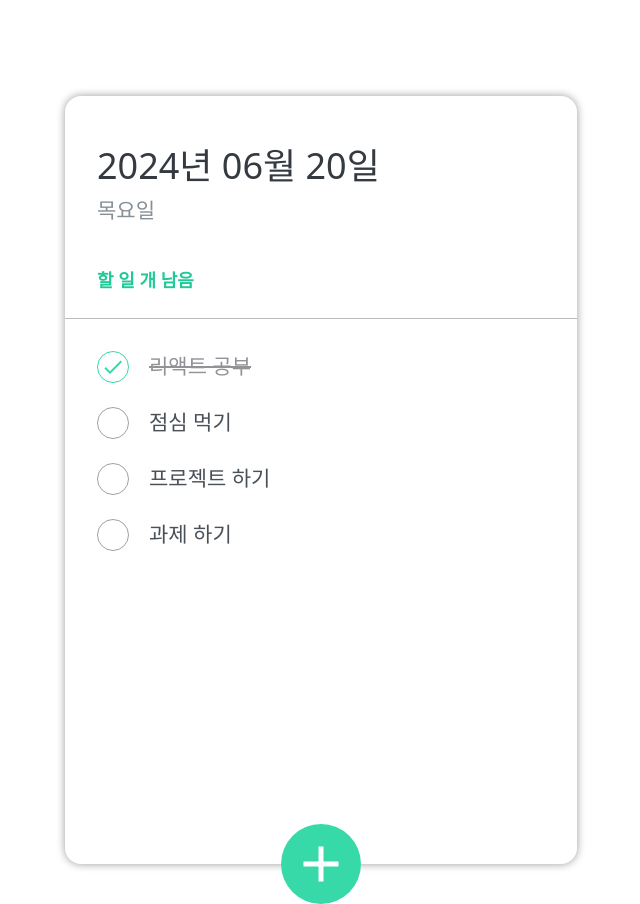
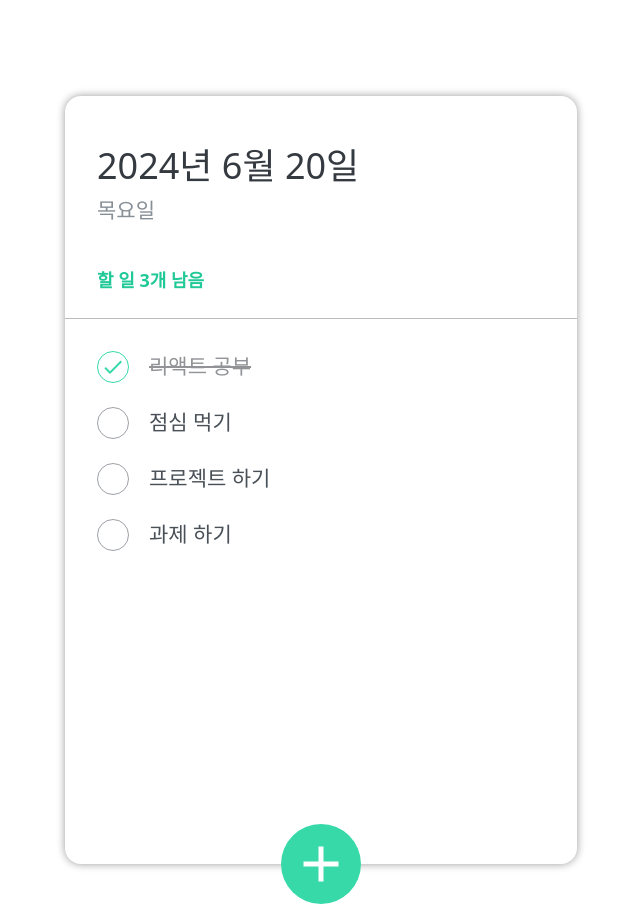
Before and after one commit to SoobihnKim/react-study202406, a React (Create React App) app: page / in a window 1280 px wide. Shown: the whole page, without its empty margins (319-959 px from the left). Built offline with nearby package versions, Linux system fonts and the light colour scheme.

Commit message:
# todo 남은 할 일 개수, 날짜 처리

```diff
--- a/src/components/Todo/TodoHeader.js
+++ b/src/components/Todo/TodoHeader.js
@@ -1,34 +1,40 @@
 import React from 'react';
 import './scss/TodoHeader.scss';
 
-const TodoHeader = () => {
+const TodoHeader = ({count}) => {
+    // 날짜
+    const today = new Date();
 
-    // 오늘 날짜 가져오는 함수
-    const getTodayDate = () => {
-        const today = new Date();
-        const year = today.getFullYear();
-        const month = String(today.getMonth() + 1).padStart(2, '0'); // 월은 0부터 시작하므로 1을 더해줌
-        const day = String(today.getDate()).padStart(2, '0');
-        return `${year}년 ${month}월 ${day}일`;
-    }
+    const dateString = today.toLocaleDateString('ko-KR', {
+        year: 'numeric',
+        month: 'long',
+        day: 'numeric'
+    });
 
-    // 요일 가져오는 함수
-    const getDayName = () => {
-        const today = new Date();
-        const days = ['일요일', '월요일', '화요일', '수요일', '목요일', '금요일', '토요일'];
-        return days[today.getDay()];
-    };
-
-    // 남은 할 일 수 계산
-
+    const dayName = today.toLocaleDateString('ko-KR', { weekday: 'long' });
 
     return (
         <header>
-            <h1>{getTodayDate()}</h1>
-            <div className='day'>{getDayName()}</div>
-            <div className='tasks-left'>할 일 {}개 남음</div>
+            <h1>{dateString}</h1>
+            <div className='day'>{dayName}</div>
+            <div className='tasks-left'>할 일 {count}개 남음</div>
         </header>
     );
 };
 
 export default TodoHeader;
+    // // 오늘 날짜 가져오는 함수
+    // const getTodayDate = () => {
+    //     const today = new Date();
+    //     const year = today.getFullYear();
+    //     const month = String(today.getMonth() + 1).padStart(2, '0'); // 월은 0부터 시작하므로 1을 더해줌
+    //     const day = String(today.getDate()).padStart(2, '0');
+    //     return `${year}년 ${month}월 ${day}일`;
+    // }
+    //
+    // // 요일 가져오는 함수
+    // const getDayName = () => {
+    //     const today = new Date();
+    //     const days = ['일요일', '월요일', '화요일', '수요일', '목요일', '금요일', '토요일'];
+    //     return days[today.getDay()];
+    // };
--- a/src/components/Todo/TodoItem.js
+++ b/src/components/Todo/TodoItem.js
@@ -10,7 +10,6 @@
     // 삭제 클릭 이벤트
     const removeHandler = e => {
         onRemove(id);
-
     };
 
     // 상향식으로 id 올려줌
--- a/src/components/Todo/TodoTemplate.js
+++ b/src/components/Todo/TodoTemplate.js
@@ -54,9 +54,12 @@
         //         todo.id === id ? {...todo, done: !todo.done} : todo));
     };
 
+    // 남은 할 일 개수 세기
+    const countRestTodo = todoList.filter(todo => !todo.done).length;
+
     return (
         <div className='TodoTemplate'>
-            <TodoHeader />
+            <TodoHeader count={countRestTodo} />
             <TodoMain todos={todoList} onRemove={removeTodo} onCheck={checkTodo} />
             <TodoInput onAdd={addTodo} />
         </div>
```
